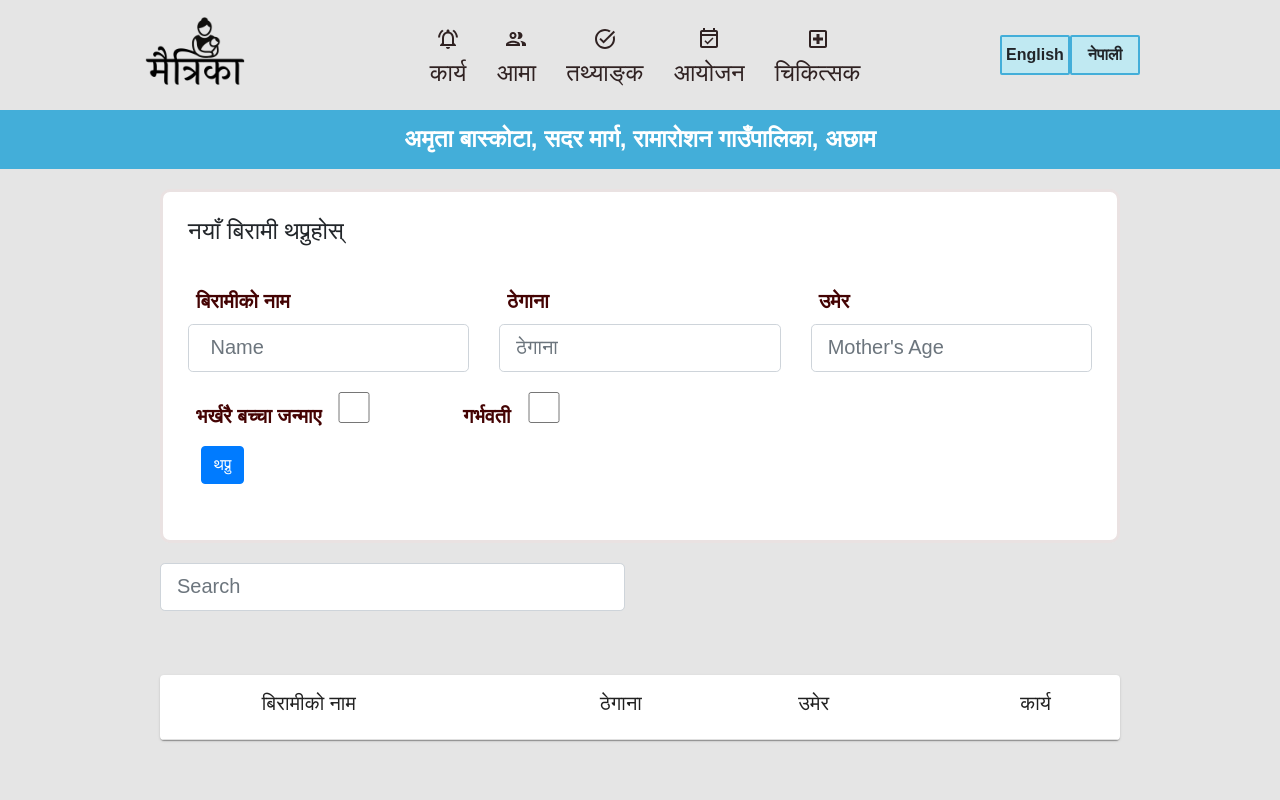
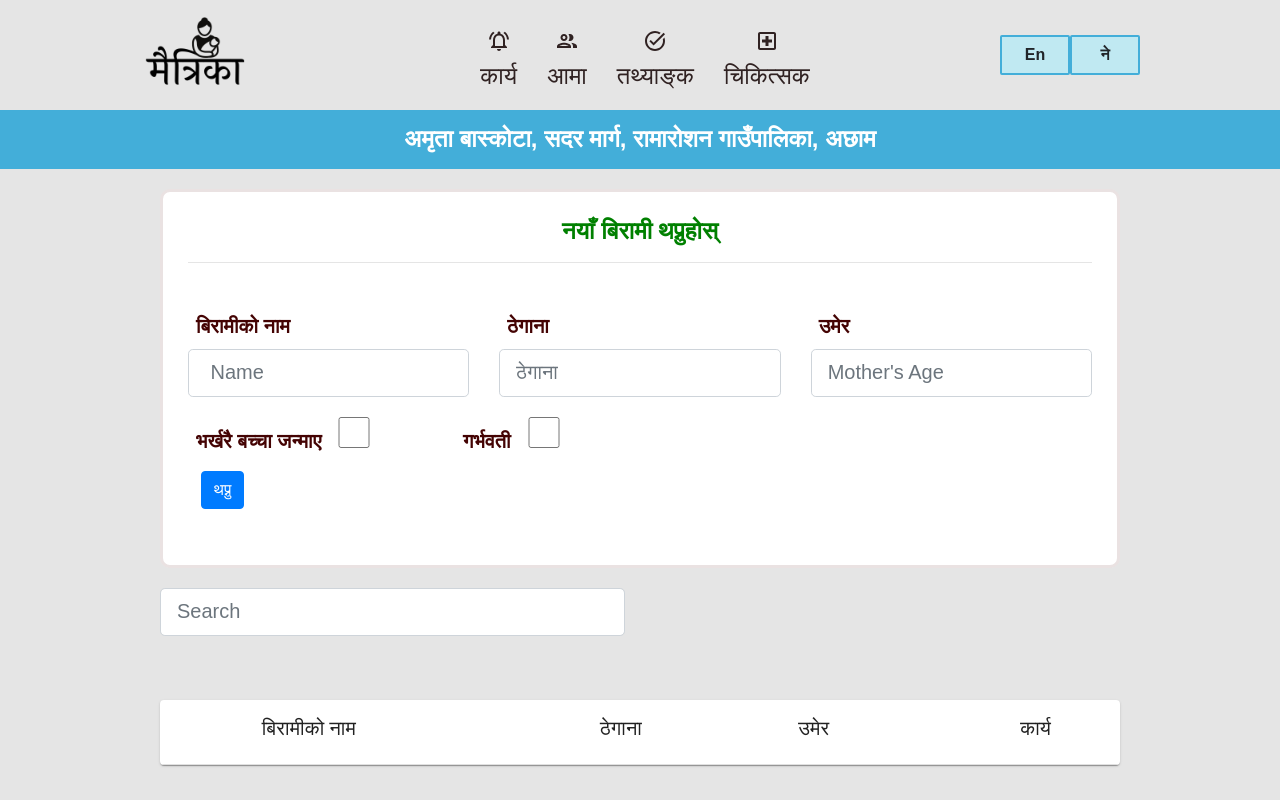
Before and after one commit to dhakalmahima188/Maitrika, a React (Create React App) app: page / in a window 1280 px wide. Built offline with nearby package versions, Linux system fonts and the light colour scheme.

Commit message:
mobile nav

```diff
--- a/src/Components/Doctor/doctor.css
+++ b/src/Components/Doctor/doctor.css
@@ -7,7 +7,6 @@
 
 .doctor__type {
     display: block;
-    /* text-align: center; */
     padding: 10px;
     background-color: #C0E9F2;
     font-weight: bold;
@@ -50,3 +49,17 @@
 .online__status {
     font-weight: bold;
 }
+
+/* mobile view */
+@media screen and (max-width: 380px) {
+
+    .doctor__container {
+        padding: 0px;
+        width: 375px;
+    }
+
+    .doctor__box {
+        padding: 10px;
+        margin: 10px;
+    }
+}
--- a/src/Components/Home/InputField.js
+++ b/src/Components/Home/InputField.js
@@ -26,8 +26,8 @@ export const InputField = (props) => {
   return (
     <>
     <div className="Form_area home__container inputfield__container">
-      <h4>{t('Add New Patient')}</h4>
-      <br></br>
+      <h4 className="input__title">{t('Add New Patient')}</h4>
+      <hr /><br />
       <Form>
         <Row>
           <Col>
--- a/src/Components/Home/inputField.css
+++ b/src/Components/Home/inputField.css
@@ -11,6 +11,12 @@
     border-radius: 10px;
     margin-top: 20px;
     padding: 25px;
+}
+
+.input__title {
+    font-weight: bold;
+    color: green;
+    text-align: center;
 }
 
 .birthCheckInput {
--- a/src/Components/Sidebar/Sidebar.js
+++ b/src/Components/Sidebar/Sidebar.js
@@ -11,12 +11,12 @@ import { useTranslation } from "react-i18next";
 const languages = [
   {
     code: 'en',
-    name: 'English',
+    name: 'En',
     country_code: 'gb'
   },
   {
     code: 'ne',
-    name: 'नेपाली',
+    name: 'ने',
     country_code: 'np'
   },
 ]
@@ -33,27 +33,32 @@ export const Sidebar = () => {
         <ul className="taskbar__items">
           <li>
             <Link to="/tasks">
-              <MdOutlineNotificationsActive /><br /> {t('Tasks')}
+              <MdOutlineNotificationsActive /><br />
+              <span className="nav__text">{t('Tasks')}</span>
             </Link>
           </li>
           <li>
             <Link to="/">
-              <MdOutlinePeopleOutline /><br /> {t('People')}
+              <MdOutlinePeopleOutline /><br />
+              <span className="nav__text">{t('People')}</span>
             </Link>
           </li>
           <li>
               <Link to="/target">
-                <MdTaskAlt /><br /> {t('Target') }
+                <MdTaskAlt /><br />
+              <span className="nav__text">{t('Target') }</span>
               </Link>
           </li>
-          <li>
+          {/* <li>
             <Link to="/events">
-              <MdOutlineEventAvailable /><br /> {t('Events') }
+              <MdOutlineEventAvailable /><br />
+              <span className="nav__text">{t('Events') }</span>
             </Link>
-          </li>
+          </li> */}
           <li>
             <Link to="/doctor">
-              <MdOutlineLocalHospital /><br /> {t('Doctor') }
+              <MdOutlineLocalHospital /><br />
+              <span className="nav__text">{t('Doctor') }</span>
             </Link>
           </li>
         </ul>
--- a/src/Components/Sidebar/sidebar.css
+++ b/src/Components/Sidebar/sidebar.css
@@ -23,7 +23,7 @@
 }
 
 .taskbar__items a {
-    padding-bottom: 6px 8px 6px 6px;
+    padding-bottom: 0px;
     margin: 10px;
     font-size: 24px;
     text-decoration: none;
@@ -54,11 +54,63 @@
 
 .area__name {
     display: block;
-    /* margin-left: auto;
-    margin-right: auto; */
     text-align: center;
     background-color: #43AED9;
     padding: 15px;
     color: white;
     font-weight: bold;
 }
+
+/* Mobile View */
+@media screen and (max-width: 380px) {
+
+    .area__name {
+        padding: 5px;
+        line-height: 20px;
+        font-weight: bold;
+        margin-bottom: 20px;
+        font-size: 15px;
+    }
+
+    .logo {
+        width: 60px;
+        height: 60px;
+        margin-left: 10px;
+        margin-top: 15px;
+    }
+
+    .sidenav {
+        width: 375px;
+        height: 100px;
+        border: 2px solid blue;
+    }
+
+    .taskbar__items a {
+        margin: 0px;
+        font-size: 14px;
+    }
+
+    .dropdown-item {
+        top: 20px;
+        left: 0px;
+        background-color: #43AED9;
+        border: 2px solid white;
+        width: 40px;
+    }
+
+    .nav__text {
+        display: none;
+    }
+
+    .taskbar__items {
+        margin-left: -28px;
+    }
+
+    .taskbar__items a {
+        padding: 0px 1px 0px 1px;
+        margin: 3px;
+        background-color: #C0E9F2;
+        border-radius: 12px;
+        font-size: 38px;
+    }
+}
```
